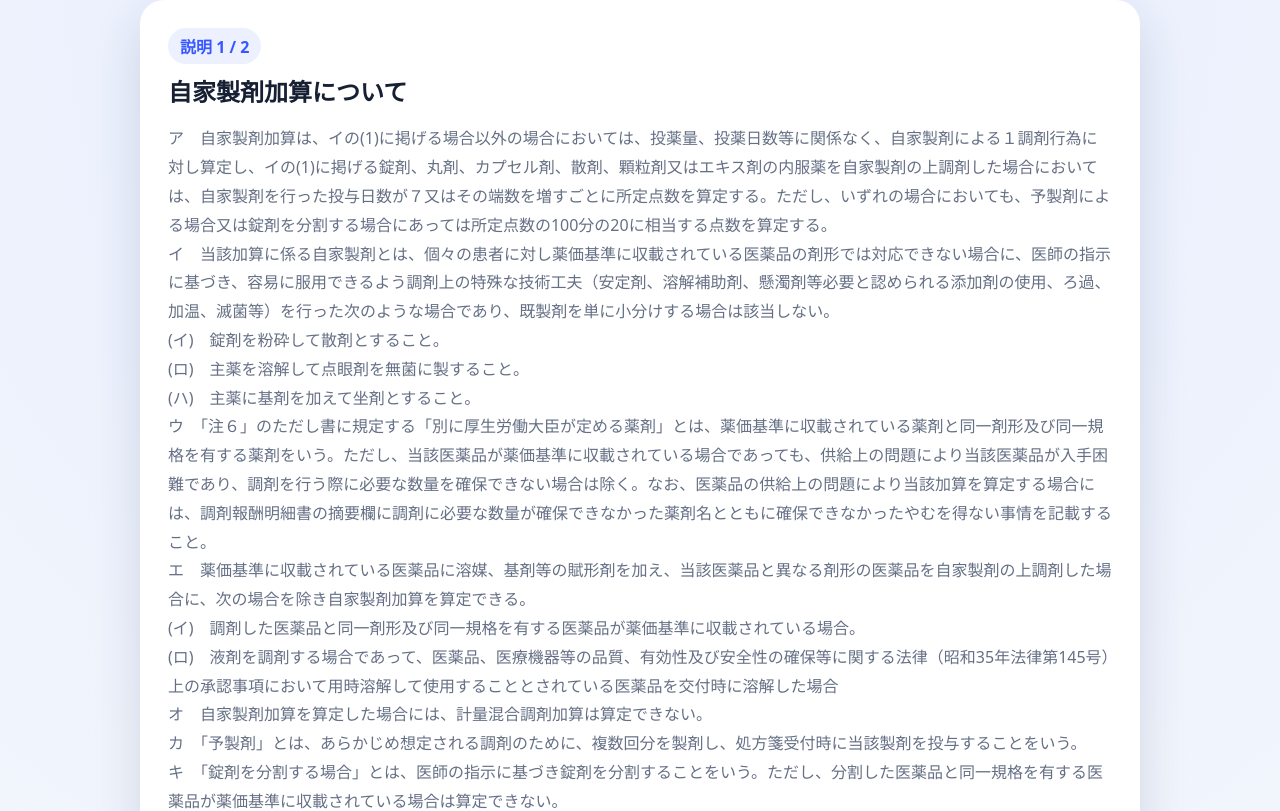
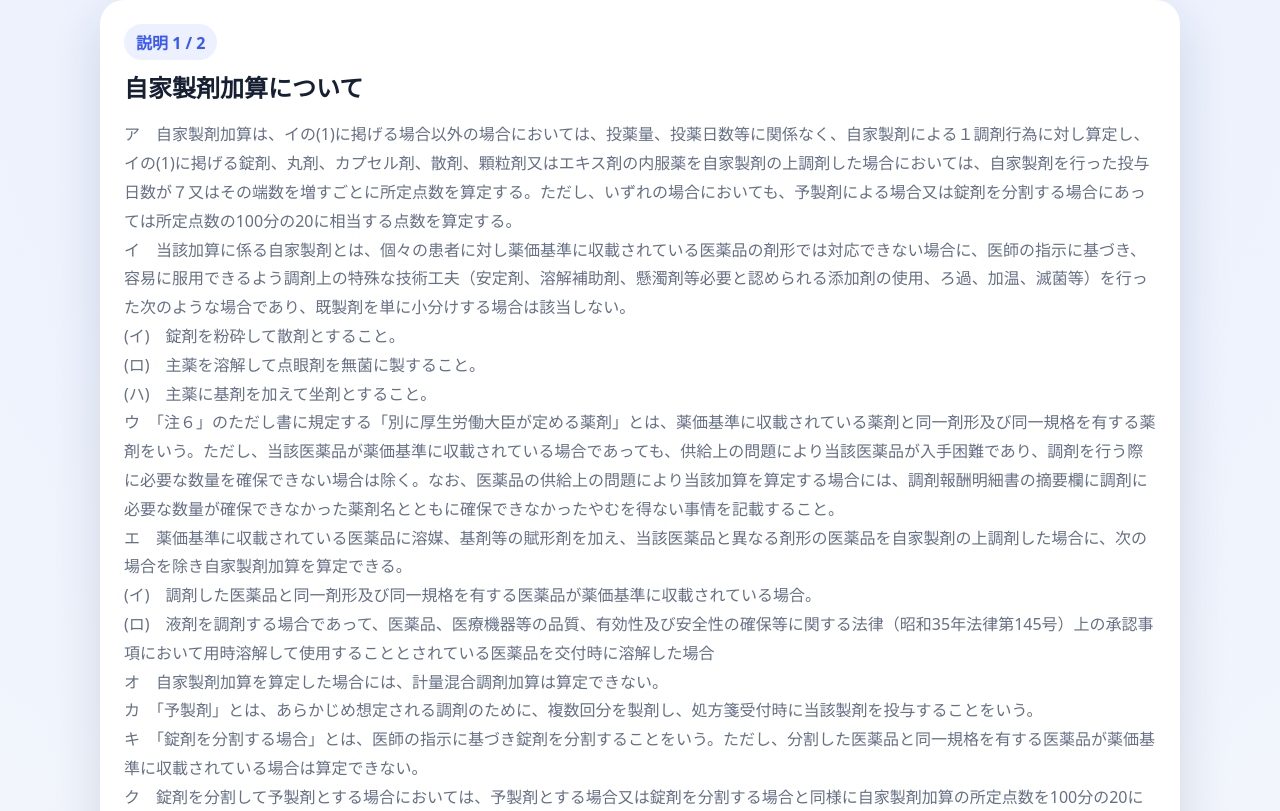
Before and after one commit to SMSQLAS/jikaseizai-quiz, a plain HTML site: page index.html in a window 1280 px wide. Shown: the top 811 px of the page. Drawn offline with Linux system fonts and the light colour scheme.

Commit message:
Update style.css

```diff
--- a/style.css
+++ b/style.css
@@ -20,11 +20,11 @@ body {
   font-family: system-ui, -apple-system, BlinkMacSystemFont, "Segoe UI", sans-serif;
 }
 
-.app { width: min(96vw, 1000px); }
+.app { width: min(98vw, 1080px); }
 .card {
   background: var(--card);
   border-radius: 24px;
-  padding: 28px;
+  padding: 24px;
   box-shadow: 0 18px 50px rgba(30, 42, 90, .14);
 }
 .hidden { display: none; }
```
